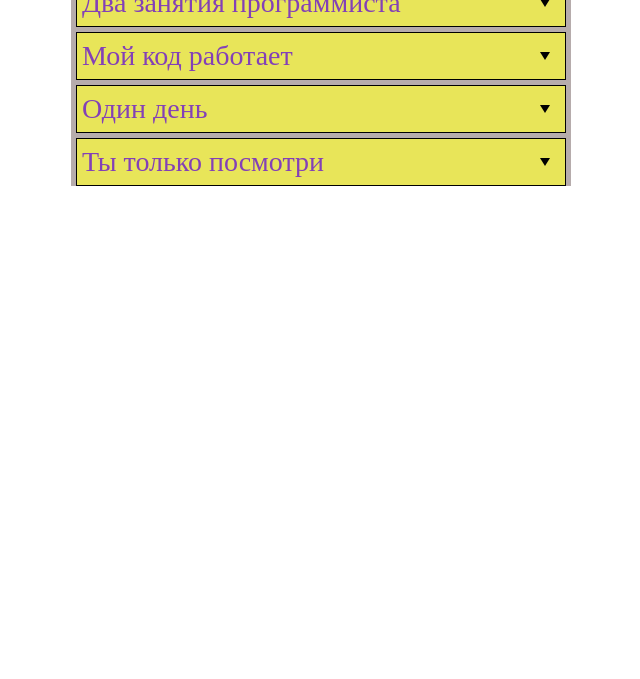
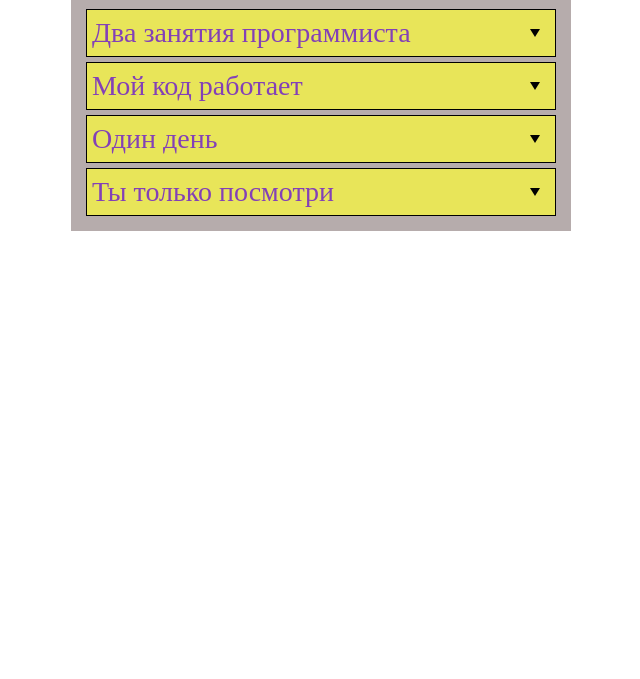
Before and after one commit to V-Kovalenko/cssBayan, a plain HTML site: page cssBayan/index.html in a window 1280 px wide. Shown: the part 121-800 px from the top of the page, without its empty margins (319-959 px from the left). Drawn offline with Linux system fonts and the light colour scheme.

Commit message:
feat: change padding container (Mon, Mar 13, 17:31 PM)

```diff
--- a/cssBayan/style.css
+++ b/cssBayan/style.css
@@ -20,7 +20,9 @@ input {
     background-color: #b6acac;
     max-width: 500px;
     margin: 20px auto;
+    padding: 10px   ;
 }
+
 
 /*-------------------------------*/
 .accordion_title {
```
Also changed, not shown: cssBayan/index.html (+0 -31 lines).
